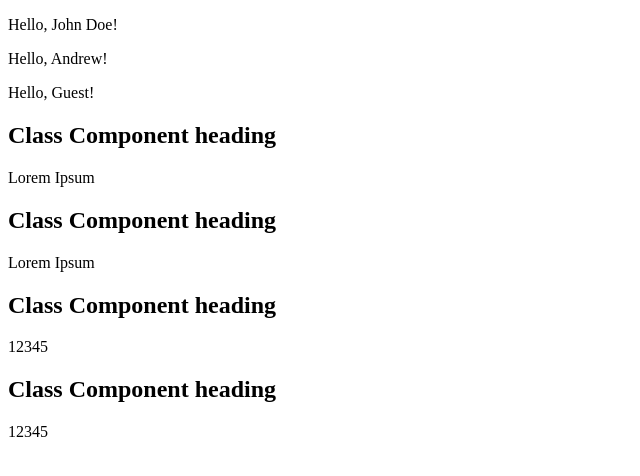
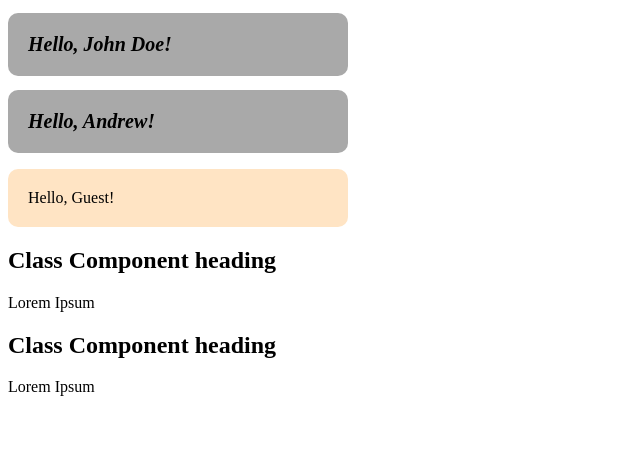
Before and after one commit to neowebor/react-vite-project, a React (Vite) app: page / in a window 1280 px wide. Shown: the top 476 px of the page, without its empty margins (0-640 px from the left). Built offline with nearby package versions, Linux system fonts and the light colour scheme.

Commit message:
Add some conditional rendering examples

```diff
--- a/src/App.jsx
+++ b/src/App.jsx
@@ -4,12 +4,15 @@
 import MyFuncComponent from "./components/MyFuncComponent";
 
 function App() {
+  const shouldClassComponentsRender = Math.random() > 0.5;
+
   const classElem1 = React.createElement(MyClassComponent);
   const classElem2 = React.createElement(MyClassComponent);
 
   const funcElem1 = React.createElement(MyFuncComponent);
   const funcElem2 = React.createElement(MyFuncComponent);
 
+  if (shouldClassComponentsRender) {
     return React.createElement(
       React.Fragment,
       null,
@@ -20,12 +23,26 @@
       React.createElement(Greeting, {
         userFirstName: "Andrew",
       }),
-    React.createElement(Greeting, ),
+      React.createElement(Greeting),
       classElem1,
-    classElem2,
+      classElem2
+    );
+  } else {
+    return React.createElement(
+      React.Fragment,
+      null,
+      React.createElement(Greeting, {
+        userFirstName: "John",
+        userLastName: "Doe",
+      }),
+      React.createElement(Greeting, {
+        userFirstName: "Andrew",
+      }),
+      React.createElement(Greeting),
       funcElem1,
       funcElem2
     );
   }
+}
 
 export default App;
--- /dev/null
+++ b/src/components/Greetings/Greeting.css
@@ -0,0 +1,18 @@
+.greetingText,
+.guestGreeting {
+  border-radius: 10px;
+  max-width: 300px;
+  padding: 20px;
+}
+
+.greetingText {
+  background-color: darkgray;
+  font-size: 1.25rem;
+  font-weight: bold;
+  font-style: italic;
+
+}
+
+.guestGreeting {
+  background-color: bisque;
+}
--- a/src/components/Greetings/index.jsx
+++ b/src/components/Greetings/index.jsx
@@ -1,5 +1,5 @@
 import React from "react";
-
+import "./Greeting.css";
 // function Greeting(props) {
 //   // props - об'єкт, який містить зовнішні налаштування для компонента
 //   // console.log(props);
@@ -20,13 +20,28 @@
 
     // ніколи не змінювати пропси в компоненті які він приймає
 
+    // Умовний рендерінг - рендерінг певних елементів / компонентів за певною умовою
     const fullName = `${userFirstName} ${userLastName}`.trim();
 
-    return React.createElement(
-      "p",
-      { className: "greetingText" },
-      `Hello, ${fullName ? fullName : "Guest"}!`
-    );
+    if (fullName) {
+      return React.createElement(
+        "h1",
+        { className: "greetingText" },
+        `Hello, ${fullName}!`
+      );
+    } else {
+      return React.createElement(
+        "p",
+        { className: "guestGreeting" },
+        `Hello, Guest!`
+      );
+    }
+
+    // return React.createElement(
+    //   "p",
+    //   { className: "greetingText" },
+    //   `Hello, ${fullName ? fullName : "Guest"}!`
+    // );
   }
 }
 
```
Lines whose indentation alone changed are shown as unchanged.
